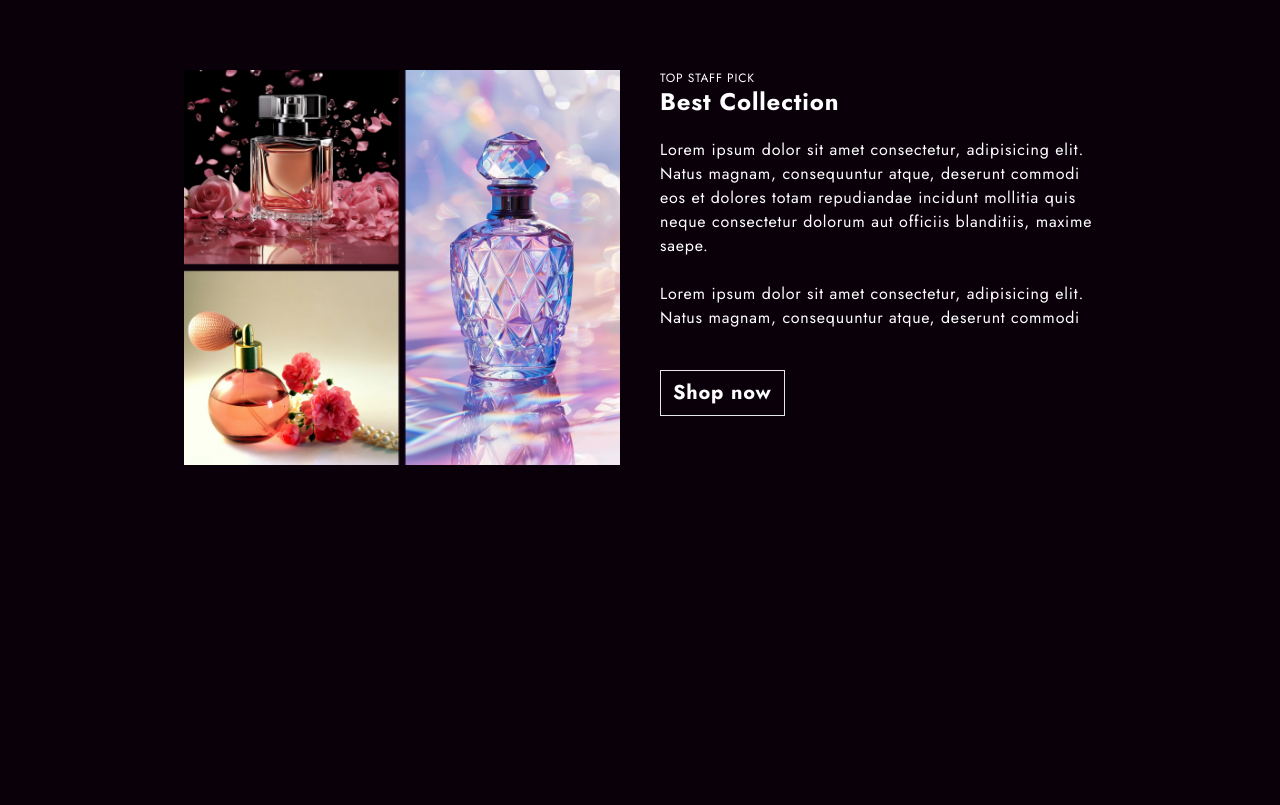
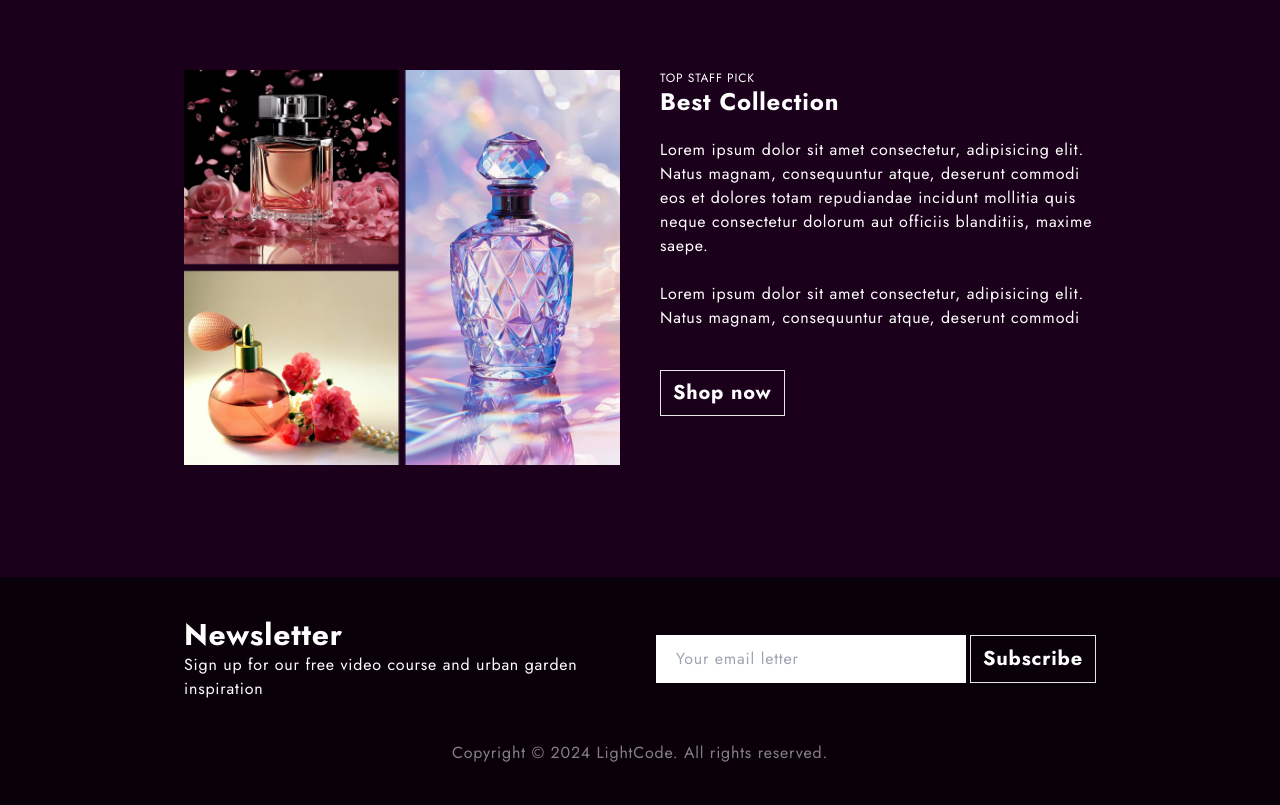
Before and after one commit to Abhishek-raj093/perfume-website, a website: page index.html in a window 1280 px wide. Shown: the part 3204-4009 px from the top of the page. Before the commit the page ends 3781 px from the top, so only its background shows below. Drawn offline with nearby package versions, Linux system fonts and the light colour scheme.

Commit message:
Footer Section Complete

```diff
--- a/index.html
+++ b/index.html
@@ -242,7 +242,7 @@
     </section>
 
     <!--~~~~~~~~~~~~~~~ About Section ~~~~~~~~~~~~~~~-->
-    <section id="about">
+    <section id="about" class="bg-selectionColor">
         <div class="container">
           <div class="flex flex-col items-center gap-3 text-center mb-20 md:md-28">
             <h2 class="title text-titleColor">About Celestia</h2>
@@ -273,8 +273,23 @@
     </section>
   </main>
 
-  <footer>
+    <!--~~~~~~~~~~~~~~~ Footer Section ~~~~~~~~~~~~~~~-->
+  <footer class="container py-10">
+      <div class="flex flex-col md:flex-row items-center gap-8">
+        <div class="w-full md:w-1/2">
+            <p class="cardtitle">Newsletter</p>
+            <p>Sign up for our free video course and urban garden inspiration</p>
+        </div>
 
+        <div class="w-full md:w-1/2">
+          <div class="flex flex-col md:flex-row gap-1">
+            <input type="eamil" placeholder="Your email letter" class="w-full px-5 py-3 text-bodyColor outline-none">
+            <button class="btn2">Subscribe</button>
+          </div>
+        </div>
+      </div>
+
+      <p class="text-center mt-10 opacity-50">Copyright &copy; 2024 LightCode. All rights reserved.</p>
   </footer>
 
   <!--~~~~~~~~~~~~~~~ Scroll Up ~~~~~~~~~~~~~~~-->
```
Also changed, not shown: output.css.
